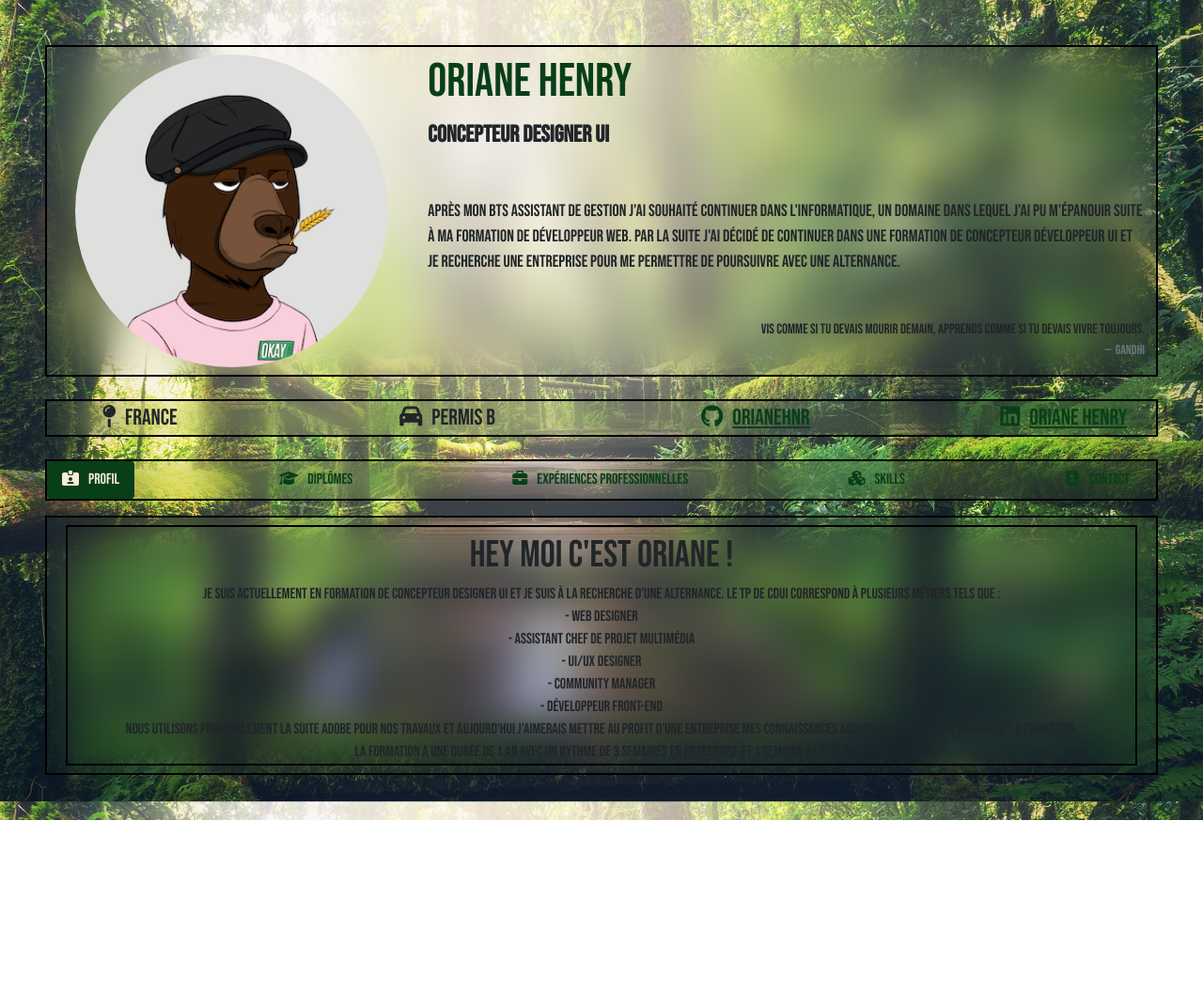
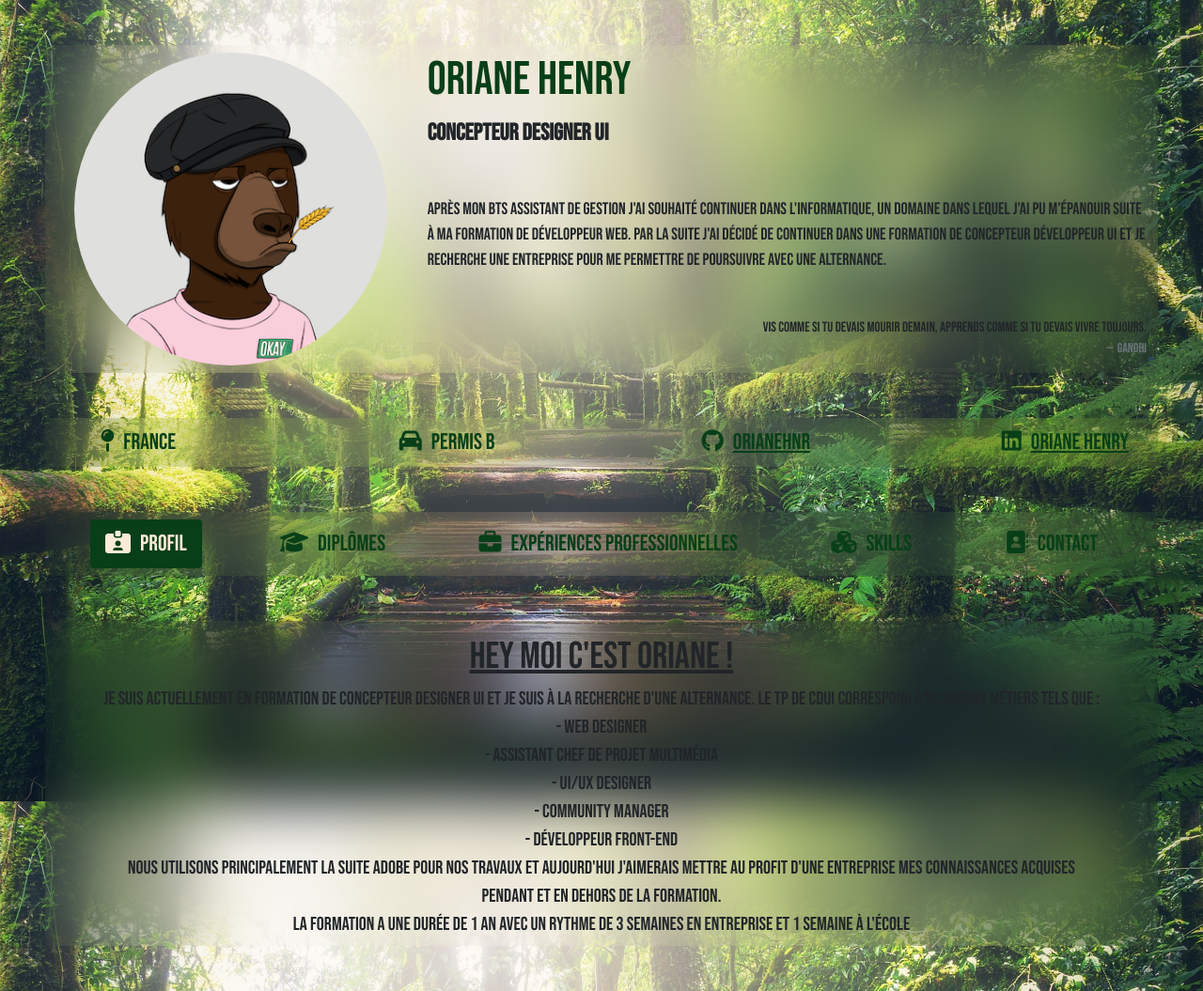
Before and after one commit to orianehnr/orianehnr, a plain HTML site: page cv-numerique.html in a window 1280 px wide. Shown: the whole page at 94% size. Before the commit the page ends 873 px from the top, so only its background shows below. Drawn offline with nearby package versions, Linux system fonts and the light colour scheme.

Commit message:
1è partie

```diff
--- a/assets/css/cv-numerique.css
+++ b/assets/css/cv-numerique.css
@@ -18,11 +18,14 @@ body {
 
 .borderCustom {
   border: 2px solid black;
-  backdrop-filter: blur(20px);
 }
 
 p {
   margin: 0;
+}
+
+.container-fluid {
+  backdrop-filter: blur(30px);
 }
 
 /*==================================================*/
@@ -55,6 +58,10 @@ a {
 
 a:hover {
   color: antiquewhite;
+}
+
+#informations {
+  color: #083F18;
 }
 
 /*==================================================*/
--- a/cv-numerique.html
+++ b/cv-numerique.html
@@ -15,9 +15,9 @@
 
 </head>
 
-<body class="p-5">
+<body>
 
-    <div class="container-fluid mb-4 borderCustom">
+    <div class="container-fluid w-auto m-5">
         <div class="row">
             <div class="col-lg-4 col-md-5 col-sm-12 my-2 d-flex justify-content-center">
                 <img src="assets/img/8896.png" class="img-fluid rounded-circle" alt="Ma photo de profil">
@@ -43,8 +43,8 @@
         </div>
     </div>
 
-    <div class="container-fluid borderCustom my-4">
-        <div class="row d-flex justify-content-between text-center">
+    <div class="container-fluid w-auto m-5 my-4" id="informations">
+        <div class="row d-flex py-2 justify-content-between text-center">
             <div class="col-2">
                 <p class="fs-4"><span><i class="fa-solid fa-map-pin"></i></span>France</p>
             </div>
@@ -63,59 +63,59 @@
     </div>
 
 
-    <ul class="container-fluid nav nav-pills my-3 d-flex justify-content-between borderCustom" id="pills-tab"
+    <ul class="container-fluid w-auto m-5 py-2 px-5 nav nav-pills d-flex justify-content-between" id="pills-tab"
         role="tablist">
         <li class="nav-item" role="presentation">
-            <button class="nav-link active custom" id="pills-home-tab" data-bs-toggle="pill" data-bs-target="#pills-me"
+            <button class="nav-link active custom fs-4" id="pills-home-tab" data-bs-toggle="pill" data-bs-target="#pills-me"
                 type="button" role="tab" aria-controls="pills-me" aria-selected="true"><span><i
                         class="fa-solid fa-id-card-clip"></i></span>Profil</button>
         </li>
         <li class="nav-item" role="presentation">
-            <button class="nav-link custom" id="pills-school-tab" data-bs-toggle="pill" data-bs-target="#pills-school"
+            <button class="nav-link custom fs-4" id="pills-school-tab" data-bs-toggle="pill" data-bs-target="#pills-school"
                 type="button" role="tab" aria-controls="pills-school" aria-selected="false"><span><i
                         class="fa-solid fa-graduation-cap"></i></span>Diplômes</button>
         </li>
         <li class="nav-item" role="presentation">
-            <button class="nav-link custom" id="pills-experiences-tab" data-bs-toggle="pill"
+            <button class="nav-link custom fs-4" id="pills-experiences-tab" data-bs-toggle="pill"
                 data-bs-target="#pills-experiences" type="button" role="tab" aria-controls="pills-experiences"
                 aria-selected="false"><span><i class="fa-solid fa-briefcase"></i></span>Expériences
                 professionnelles</button>
         </li>
         <li class="nav-item" role="presentation">
-            <button class="nav-link custom" id="pills-skills-tab" data-bs-toggle="pill" data-bs-target="#pills-skills"
+            <button class="nav-link custom fs-4" id="pills-skills-tab" data-bs-toggle="pill" data-bs-target="#pills-skills"
                 type="button" role="tab" aria-controls="pills-skills" aria-selected="false"><span><i
                         class="fa-solid fa-cubes"></i></span>Skills</button>
         </li>
         <li class="nav-item" role="presentation">
-            <button class="nav-link custom" id="pills-contact-tab" data-bs-toggle="pill" data-bs-target="#pills-contact"
+            <button class="nav-link custom fs-4" id="pills-contact-tab" data-bs-toggle="pill" data-bs-target="#pills-contact"
                 type="button" role="tab" aria-controls="pills-contact" aria-selected="false"><span><i
                         class="fa-solid fa-address-book"></i></span>Contact</button>
         </li>
     </ul>
 
 
-    <div class="container-fluid tab-content p-0 borderCustom" id="pills-tabContent">
+    <div class="container-fluid w-auto mx-5 my-5 tab-content" id="pills-tabContent">
 
         <!--mon profil-->
         <div class="tab-pane fade show active" id="pills-me" role="tabpanel" aria-labelledby="pills-me-tab">
-            <div class="container my-2">
+            <div class="container-fluid w-auto px-5 py-2">
                 <div class="row">
-                    <div class="col-12 borderCustom text-center">
-                        <p class="fs-1">Hey moi c'est Oriane !</p>
-                        <p>Je suis actuellement en formation de Concepteur Designer UI et je suis à la recherche
+                    <div class="col-12 text-center">
+                        <p class="fs-1 text-decoration-underline">Hey moi c'est Oriane !</p>
+                        <p class="fs-5">Je suis actuellement en formation de Concepteur Designer UI et je suis à la recherche
                             d'une
                             alternance. Le TP de CDUI correspond à plusieurs métiers tels que :</p>
-                        <ul>
+                        <ul class="fs-5 fs-sm-1">
                             <li>- Web designer</li>
                             <li>- Assistant chef de projet multimédia</li>
                             <li>- UI/UX Designer</li>
                             <li>- Community Manager</li>
                             <li>- Développeur Front-End</li>
                         </ul>
-                        <p>Nous utilisons principalement la suite Adobe pour nos travaux et aujourd'hui j'aimerais
+                        <p class="fs-5">Nous utilisons principalement la suite Adobe pour nos travaux et aujourd'hui j'aimerais
                             mettre au profit d'une entreprise mes connaissances acquises pendant et en dehors de la
                             formation.</p>
-                        <p>La formation a une durée de 1 an avec un rythme de 3 semaines en entreprise et 1 semaine
+                        <p class="fs-5">La formation a une durée de 1 an avec un rythme de 3 semaines en entreprise et 1 semaine
                             à
                             l'école</p>
                     </div>
```
